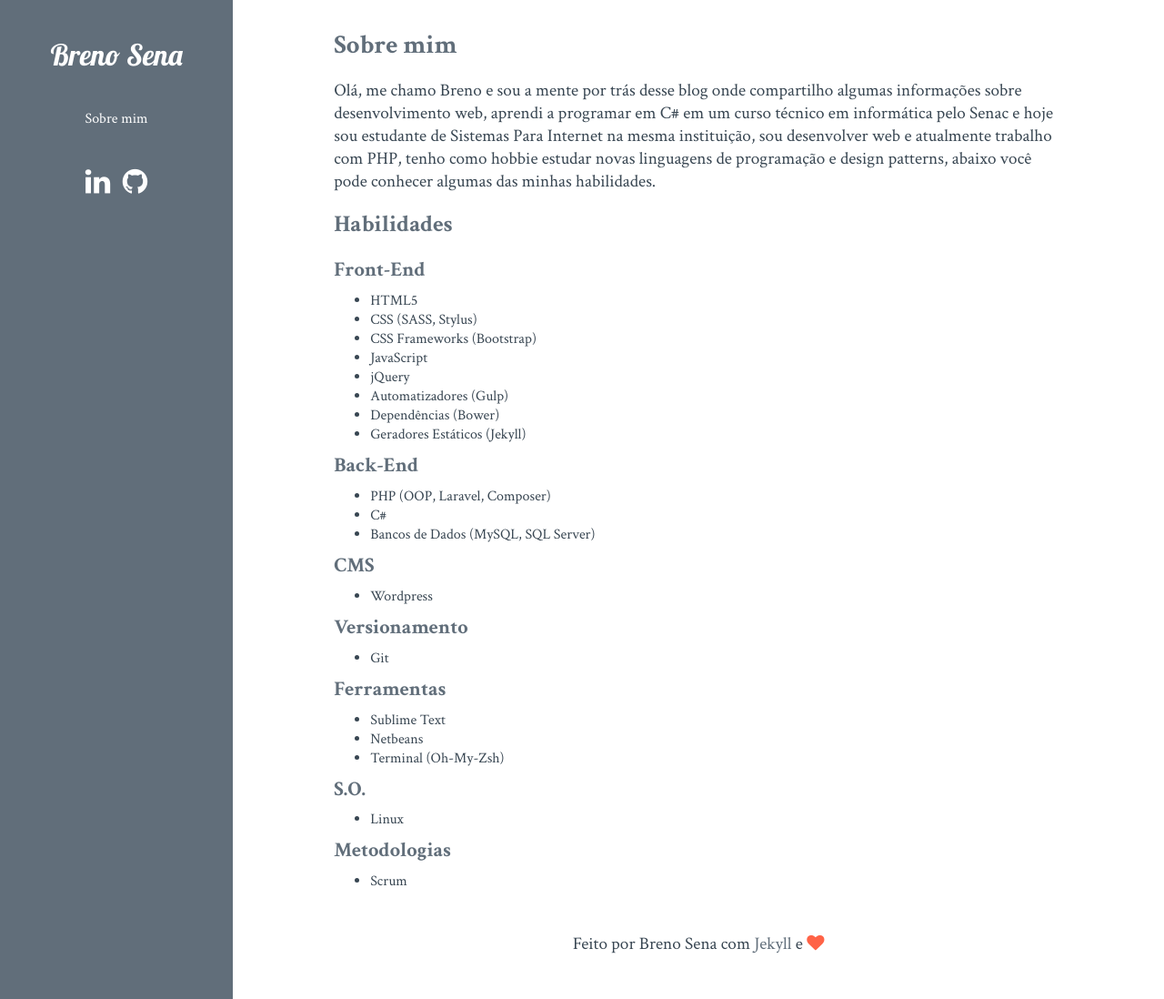
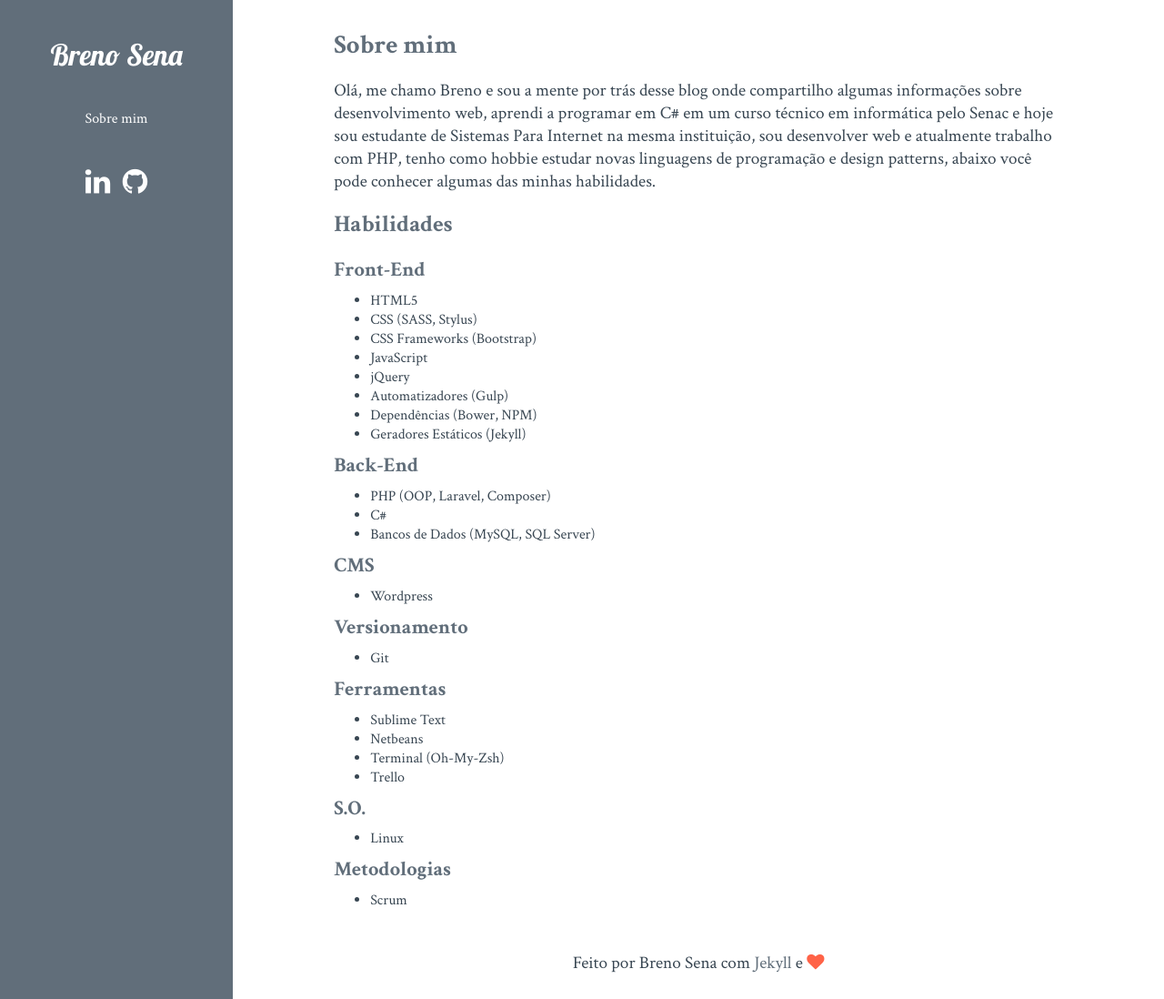
Before and after one commit to brenofsena/brenofsena.github.io, a Jekyll site: the page built from about.md, in a window 1280 px wide and 1098 px high. Shown: the whole window at 91% size. Built offline with Jekyll 4.4.1, drawn with Linux system fonts in a browser that asks for light colours; nearby versions of some CDN libraries.

Commit message:
update about

```diff
--- a/about.md
+++ b/about.md
@@ -16,7 +16,7 @@ Olá, me chamo Breno e sou a mente por trás desse blog onde compartilho algumas
 - JavaScript
 - jQuery
 - Automatizadores (Gulp)
-- Dependências (Bower)
+- Dependências (Bower, NPM)
 - Geradores Estáticos (Jekyll)
 
 ### Back-End
@@ -38,6 +38,7 @@ Olá, me chamo Breno e sou a mente por trás desse blog onde compartilho algumas
 - Sublime Text
 - Netbeans
 - Terminal (Oh-My-Zsh)
+- Trello
 
 ### S.O.
 
```
